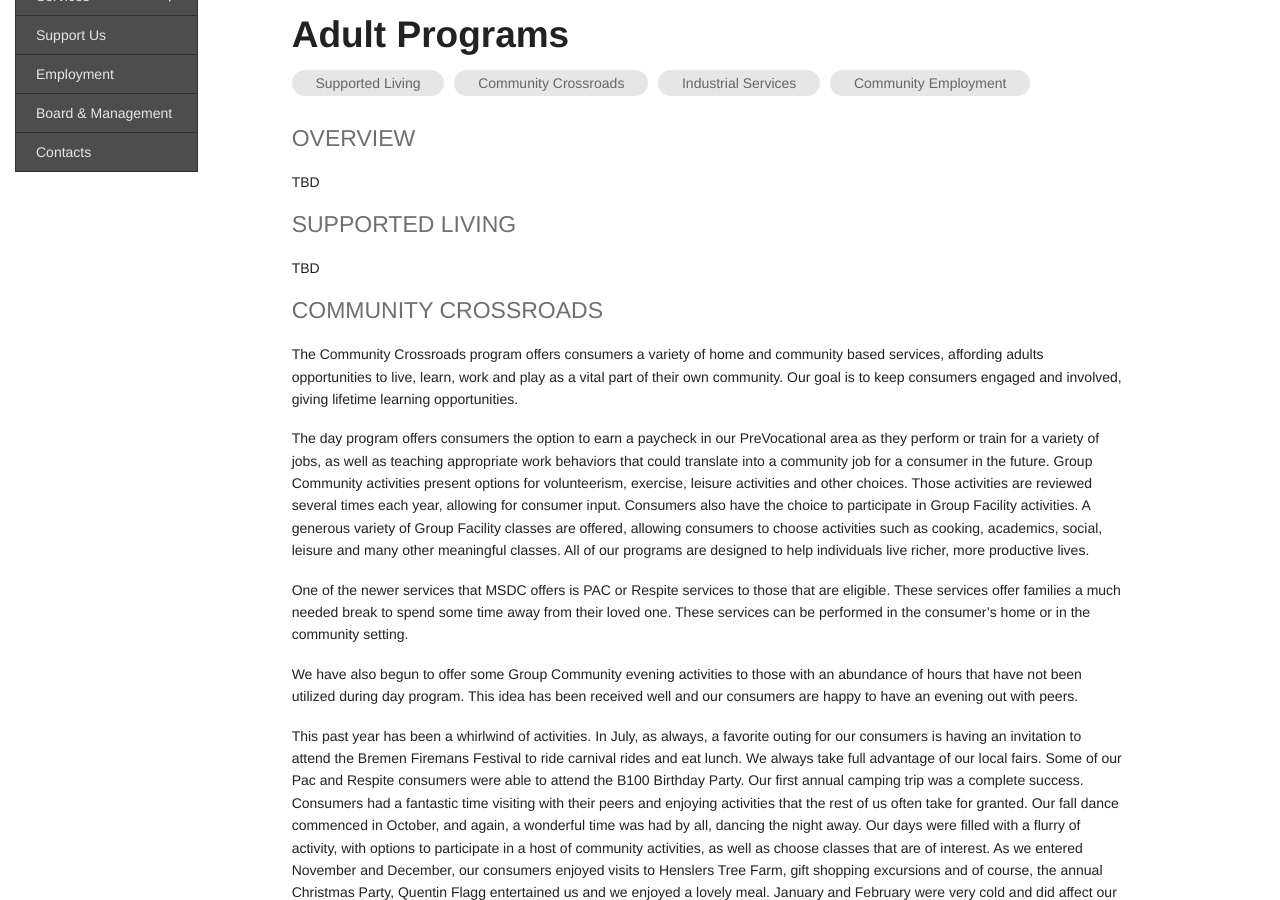
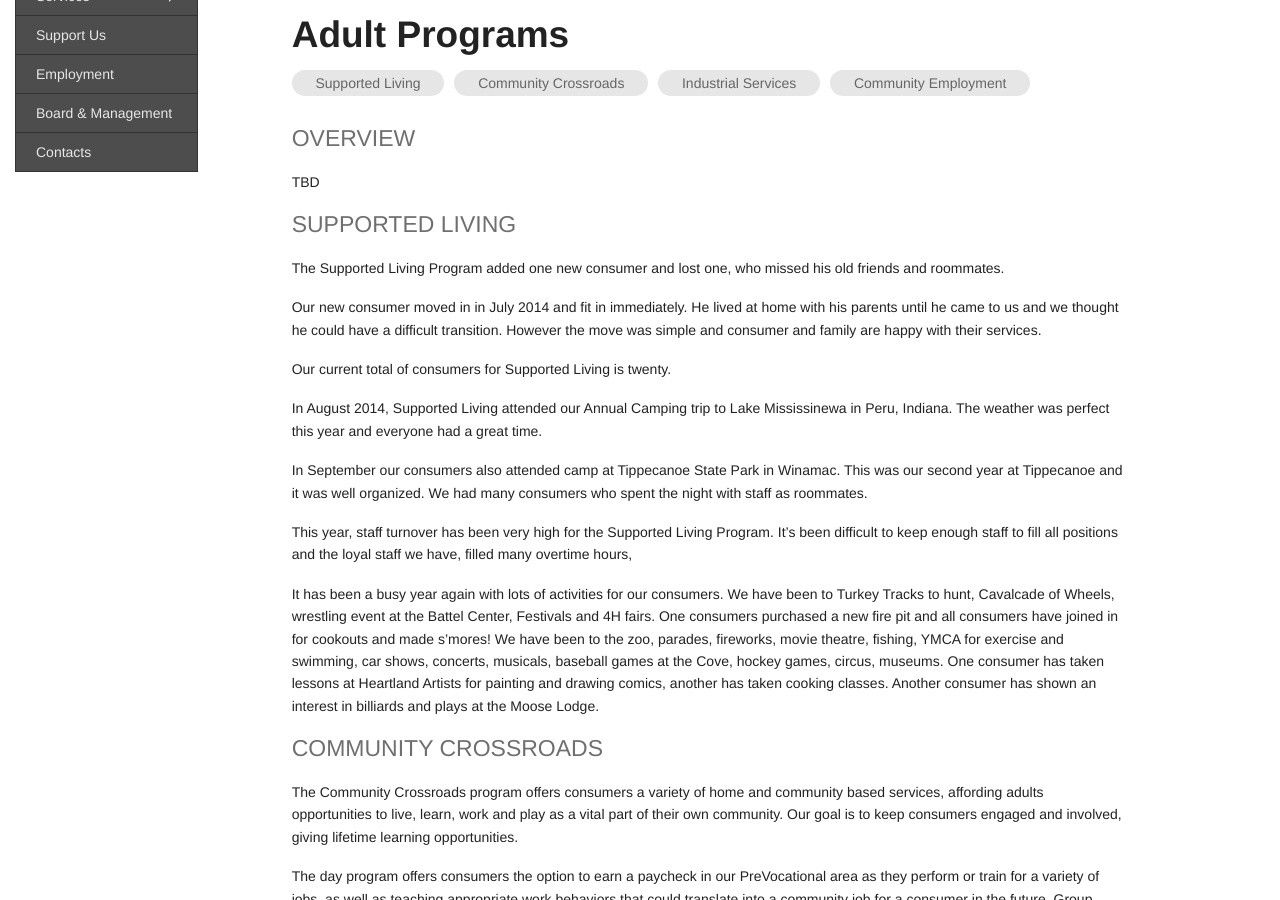
Before and after one commit to leviwilson/marshall-starke.org, a Jekyll site: the page built from report/adult.md, in a window 1280 px wide and 900 px high, scrolled down 229 px. Built offline with Jekyll 4.4.1, drawn with Linux system fonts in a browser that asks for light colours; nearby versions of some CDN libraries; Markdown is read by kramdown in place of the engine named in the settings.

Commit message:
add supported living section

```diff
--- a/report/adult.md
+++ b/report/adult.md
@@ -17,7 +17,19 @@ title:  "2014 Accomplishments (Adults)"
 TBD
 
 <h4 class="subheader" id="supported">SUPPORTED LIVING</h4>
-TBD
+The Supported Living Program added one new consumer and lost one, who missed his old friends and roommates.
+
+Our new consumer moved in in July 2014 and fit in immediately. He lived at home with his parents until he came to us and we thought he could have a difficult transition. However the move was simple and consumer and family are happy with their services.
+
+Our current total of consumers for Supported Living is twenty.
+
+In August 2014, Supported Living attended our Annual Camping trip to Lake Mississinewa in Peru, Indiana. The weather was perfect this year and everyone had a great time.
+
+In September our consumers also attended camp at Tippecanoe State Park in Winamac. This was our second year at Tippecanoe and it was well organized. We had many consumers who spent the night with staff as roommates.
+
+This year, staff turnover has been very high for the Supported Living Program. It's been difficult to keep enough staff to fill all positions and the loyal staff we have, filled many overtime hours,
+
+It has been a busy year again with lots of activities for our consumers. We have been to Turkey Tracks to hunt, Cavalcade of Wheels, wrestling event at the Battel Center, Festivals and 4H fairs. One consumers purchased a new fire pit and all consumers have joined in for cookouts and made s’mores! We have been to the zoo, parades, fireworks, movie theatre, fishing, YMCA for exercise and swimming, car shows, concerts, musicals, baseball games at the Cove, hockey games, circus, museums. One consumer has taken lessons at Heartland Artists for painting and drawing comics, another has taken cooking classes. Another consumer has shown an interest in billiards and plays at the Moose Lodge.
 
 <h4 class="subheader" id="crossroads">COMMUNITY CROSSROADS</h4>
 The Community Crossroads program offers consumers a variety of home and community based services, affording adults opportunities to live, learn, work and play as a vital part of their own community. Our goal is to keep consumers engaged and involved, giving lifetime learning opportunities.
```
